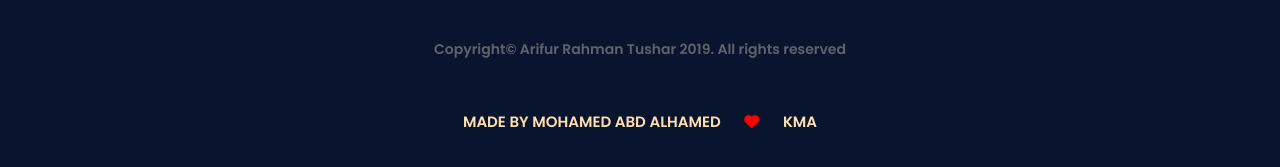
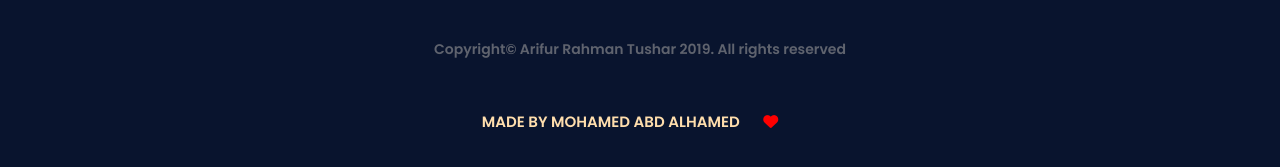
Before and after one commit to mhmdMedoo/mhmdMedoo.github.io, a plain HTML site: page index.html in a window 1280 px wide. Shown: the part 9755-9922 px from the top of the page. Drawn offline with Linux system fonts and the light colour scheme.

Commit message:
Update index.html

```diff
--- a/index.html
+++ b/index.html
@@ -442,7 +442,7 @@
             <h5>
                 Copyright© Arifur Rahman Tushar 2019. All rights reserved
             </h5>
-            <p>MADE BY MOHAMED ABD ALHAMED <i class="fa-solid fa-heart"></i> KMA</p>
+            <p>MADE BY MOHAMED ABD ALHAMED <i class="fa-solid fa-heart"></i></p>
         </div>
     </footer>
     <i class="fa-solid fa-arrow-up" id="scrollTop"></i>
```
